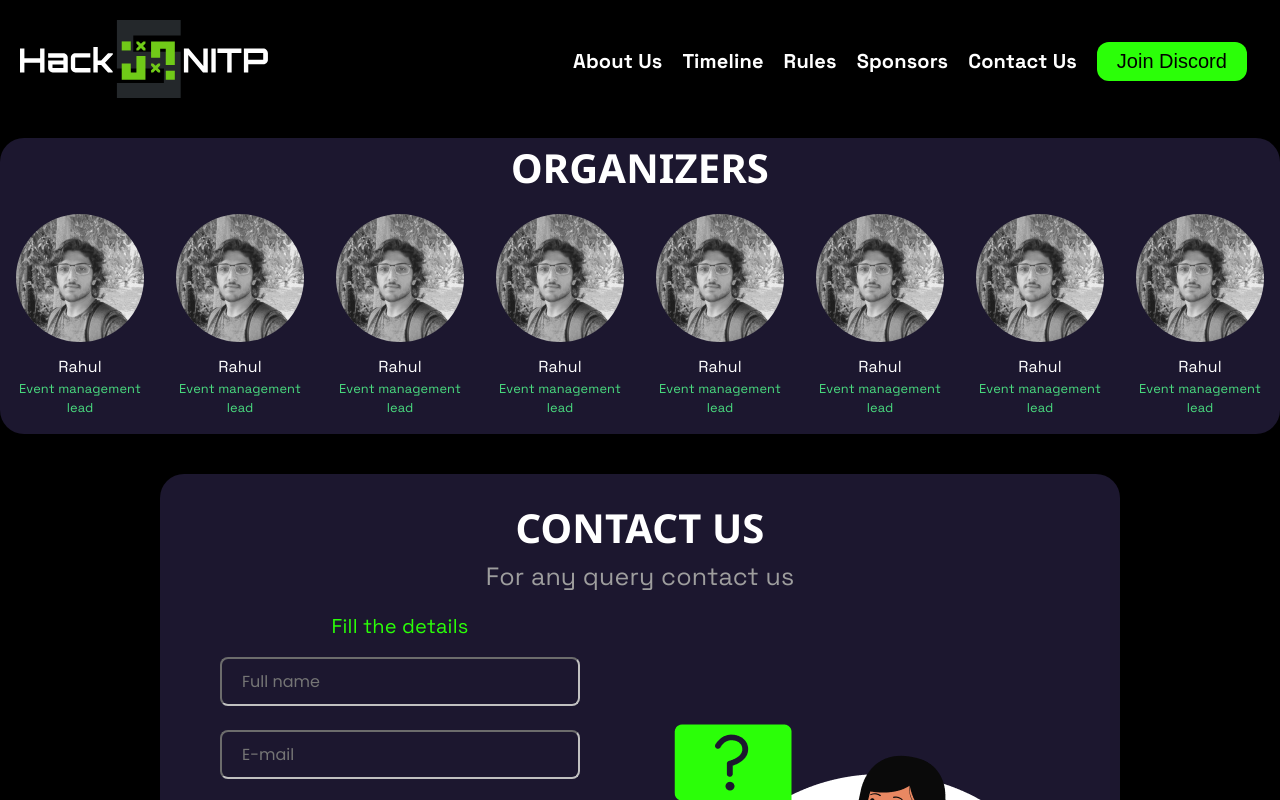
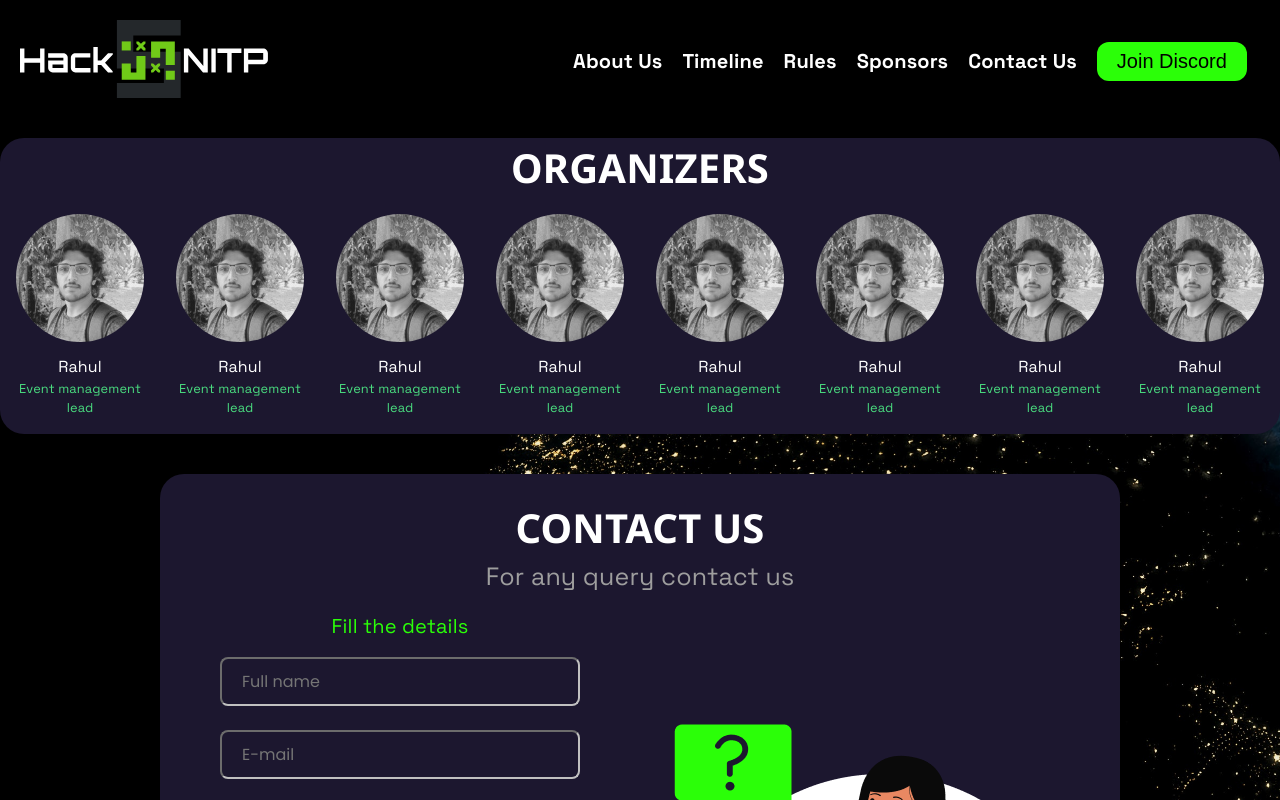
Before and after one commit to HackSlashNITP/hacknitp5.0, a Next.js app: page /contact-us in a window 1280 px wide. Built offline with nearby package versions, Linux system fonts and the light colour scheme.

Commit message:
add bg-image to all pages respo

```diff
--- a/pages/about-us.js
+++ b/pages/about-us.js
@@ -55,7 +55,7 @@ const AboutUs = () => {
       id="about"
     >
       {/* <Image className="absolute top-[0px] left-[0px]" alt="" src={bgImage} /> */}
-      <div className="absolute w-full h-screen top-0 left-0">
+      <div className="absolute w-full bg-[url('../public/background.jpg')] bg-cover md:bg-center bg-no-repeat h-screen top-0 left-0">
         <div className="wrapper min-h-full mb-[-0px]">
           <Header />
           <div className="content w-full h-full flex flex-col justify-start items-center md:justify-center sm:justify-center">
--- a/pages/contact-us.js
+++ b/pages/contact-us.js
@@ -78,12 +78,11 @@ const ContactUs = () => {
 
   return (
     <div
-      className="relative bg-black w-full h-screen overflow-y-auto text-center text-2xl text-white font-space-grotesk"
+      className="bg-black w-full h-screen overflow-y-auto text-center text-2xl text-white font-space-grotesk"
       id="container"
     >
-      {/* <Image className="absolute top-[0px] left-[0px]" alt="" src={bgImage} /> */}
-      <div className="absolute top-0 left-0 w-full h-screen">
-        <div className="content mb-[-0px]">
+      <div className="w-full h-screen">
+        <div className="bg-[url('../public/background.jpg')] bg-cover md:bg-fixed bg-no-repeat content mb-[-0px]">
           <Header />
           <div className="w-full h-full flex flex-col items-center">
             <div className="contact-us my-5 flex flex-col justify-center items-center bg-[#1C172F] rounded-3xl mx-auto w-[100%] md:w-[100%] sm:w-[100%]">
--- a/pages/homepage.js
+++ b/pages/homepage.js
@@ -37,15 +37,10 @@ const Homepage = () => {
 
   return (
     <div
-      className="relative bg-black w-full h-screen overflow-y-auto text-center text-5xl text-white font-space-grotesk"
+      className=" bg-black w-full h-screen overflow-y-auto text-center text-5xl text-white font-space-grotesk"
       id="homepage"
     >
-      {/* <Image
-        className="absolute top-[0px] left-[0px]"
-        alt=""
-        src={bgImage}
-      /> */}
-      <div className="absolute top-[0px] left-[0px] w-full h-screen md:h-auto sm:h-auto flex flex-col justify-between">
+      <div className="w-full h-screen bg-[url('../public/background.jpg')] bg-cover md:bg-center md:bg-fixed bg-no-repeat md:h-auto flex flex-col justify-between">
         <div className="wrapper min-h-full md:mb-[100px] sm:mb-[100px]">
           <Header />
           <div className="max-w-[800px] sm:w-[70%] flex flex-col items-start lg:items-center md:mx-10 sm:mx-10 mx-[10%] mt-[100px]">
--- a/pages/prevSponsors.js
+++ b/pages/prevSponsors.js
@@ -10,7 +10,7 @@ import certificationsSponsor from "../components/prev_sponsors/certificationsSpo
 
 const PrevSponsors = () => {
   return (
-    <div className="bg-black w-full text-white font-space-grotesk">
+    <div className="bg-black bg-[url('../public/background.jpg')] bg-cover md:bg-fixed bg-no-repeat w-full text-white font-space-grotesk">
       <Header />
       <div className="w-full main-content flex flex-col items-center">
         <h2 className="text-6xl font-semibold my-10 md:text-4xl md:y-3">Sponsors</h2>
--- a/pages/rules.js
+++ b/pages/rules.js
@@ -79,7 +79,7 @@ const Rules = () => {
         alt=""
         src={backgroundImage}
       /> */}
-      <div className="absolute top-0 left flex flex-col w-full h-">
+      <div className="absolute bg-[url('../public/background.jpg')] bg-cover md:bg-fixed bg-no-repeat top-0 left flex flex-col w-full h-">
         <div className="wrapper min-h-full mb-[-0px]">
           <Header />
           <main className="w-full my-[5%] flex flex-col justify-between items-center">
--- a/pages/sponsors.js
+++ b/pages/sponsors.js
@@ -47,7 +47,7 @@ const Sponsors = () => {
     },
   ];
   return (
-    <div className="bg-black w-full overflow-y-auto flex flex-col items-center justify-center gap-[0px] text-center text-5xl text-white font-space-grotesk">
+    <div className="bg-black w-full bg-[url('../public/background.jpg')] bg-cover md:bg-fixed bg-no-repeat overflow-y-auto flex flex-col items-center justify-center gap-[0px] text-center text-5xl text-white font-space-grotesk">
       <Header />
       <div className="self-stretch overflow-hidden flex flex-col p-[16px_0px] box-border items-center justify-center text-4xl font-noto-sans">
         <div className="overflow-hidden flex flex-row box-border items-center justify-center">
--- a/pages/timeline.js
+++ b/pages/timeline.js
@@ -8,7 +8,7 @@ import Scheduling from '../components/scheduling'
 
 const timeline = () => {
   return (
-    <div className="bg-black w-screen overflow-y-auto flex flex-col  relative text-base font-bold font-space-grotesk text-white ">
+    <div className="bg-black bg-[url('../public/background.jpg')] bg-cover md:bg-fixed bg-no-repeat w-screen overflow-y-auto flex flex-col  relative text-base font-bold font-space-grotesk text-white ">
 
     <div>
      <Header />
```
Also changed, not shown: public/background-medium.jpg (added).
